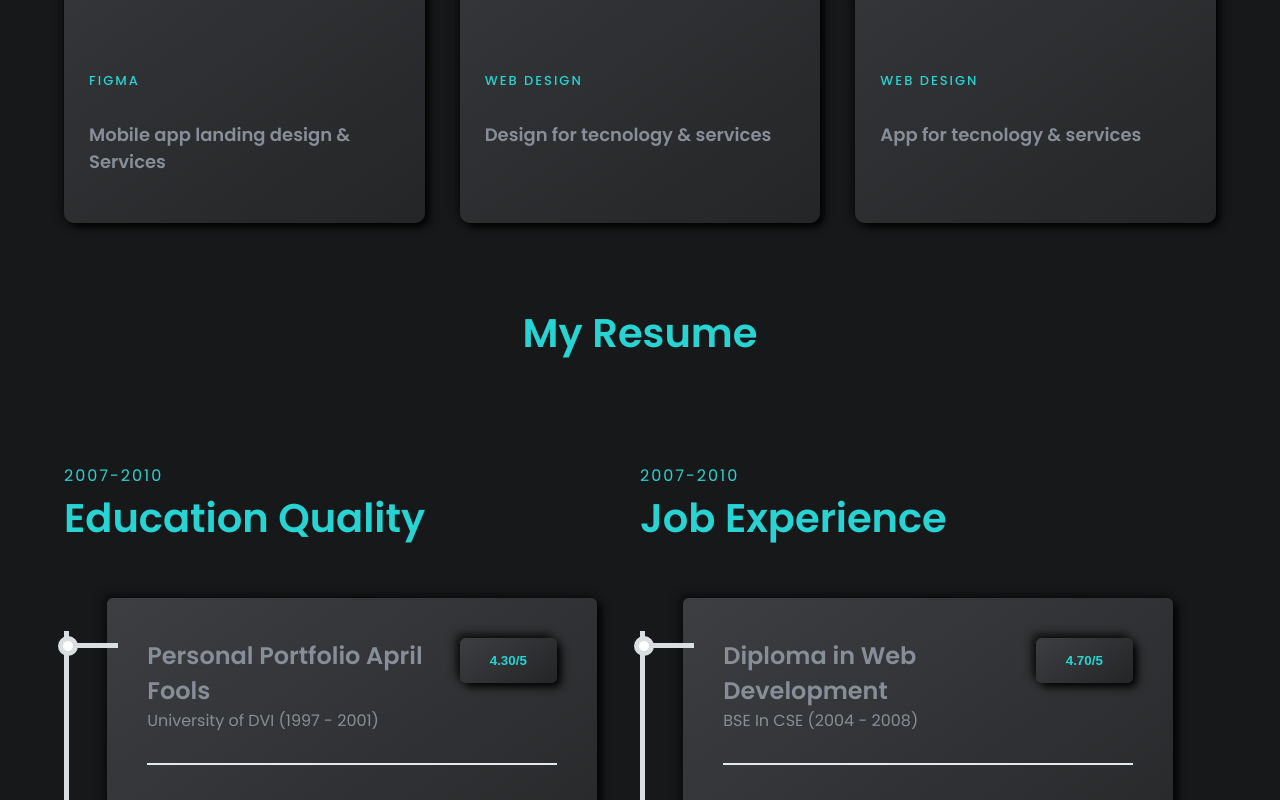
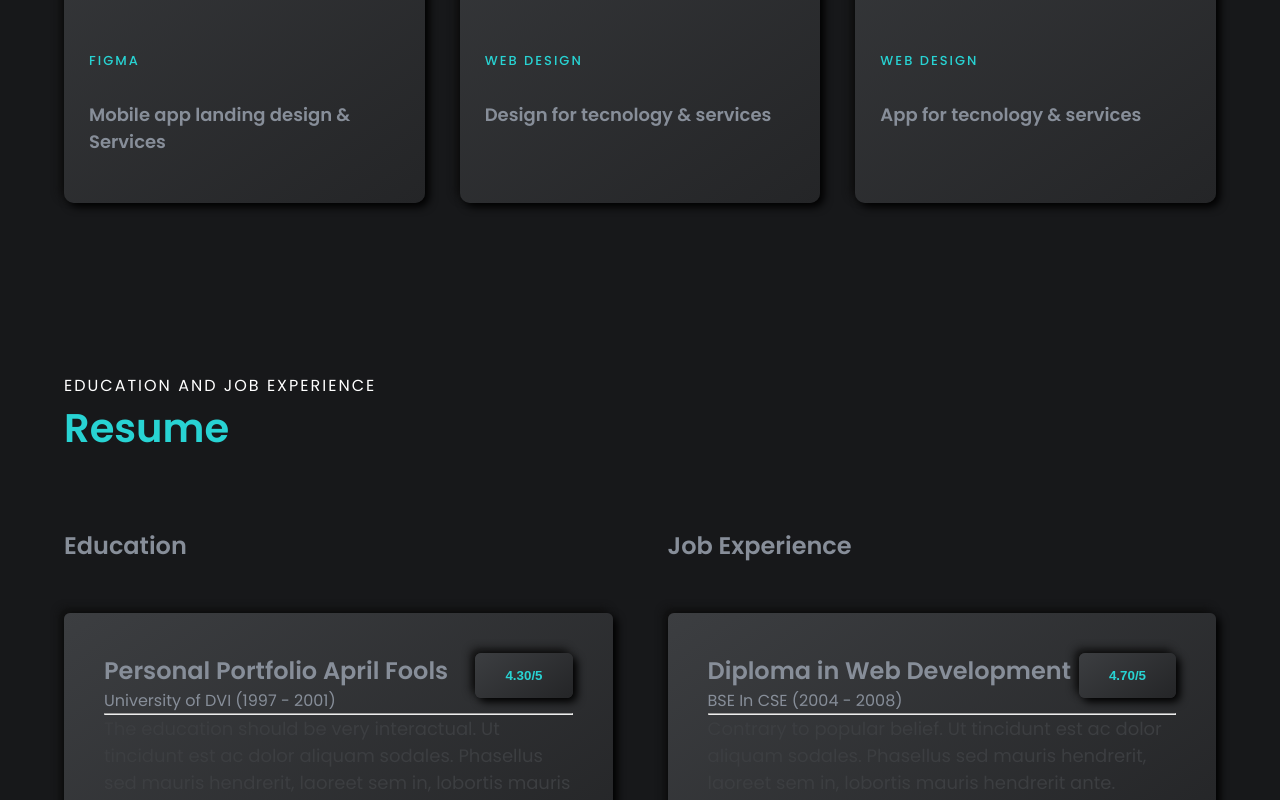
Before and after one commit to elliottcsipkes/dev-porfolio, a React (Create React App) app: page / in a window 1280 px wide. Shown: the part 2000-2800 px from the top of the page. Built offline with nearby package versions, Linux system fonts and the light colour scheme.

Commit message:
Updates to portfolio and resume styling

```diff
--- a/src/App.css
+++ b/src/App.css
@@ -79,7 +79,7 @@ button {
   margin: 50px 0 50px 0;
 }
 .heading h4 {
-  color: #28d3d3;
+  color: #ffffff;
   letter-spacing: 2px;
   font-weight: 400;
 }
--- a/src/component/Hero/Home.css
+++ b/src/component/Hero/Home.css
@@ -63,7 +63,7 @@
 }
 .hero .btn_shadow{
   margin-top: 30px;
-  margin-bottom: 60px;
+  margin-bottom: 20px;
 }
 .hero_btn button img {
   width: 30px;
--- a/src/component/Portfolio/Portfolio.css
+++ b/src/component/Portfolio/Portfolio.css
@@ -1,5 +1,6 @@
 .Portfolio {
   position: relative;
+  padding-top: 10px;
 }
 .Portfolio .box {
   border-radius: 10px;
--- a/src/component/Portfolio/Portfolio.js
+++ b/src/component/Portfolio/Portfolio.js
@@ -9,8 +9,8 @@ const Portfolio = () => {
       <section className="Portfolio top" id="portfolio">
         <div className="container">
           <div className="heading text-left ">
-            <h4>VISIT MY PORTFOLIO AND KEEP YOUR FEEDBACK</h4>
-            <h1>My Portfolio</h1>
+            <h4>MY RECENT PROJECTS</h4>
+            <h1>Portfolio</h1>
           </div>
 
           <div className="content grid">
--- a/src/component/Resume/Resume.css
+++ b/src/component/Resume/Resume.css
@@ -1,18 +1,21 @@
+.Resume{
+  padding-top: 90px;
+}
+
 .Resume .heading h1 {
   font-size: 40px;
 }
 .Resume .content {
-  max-width: 85%;
-  margin: auto;
+  max-width: 100%;
+  display: flex;
+
+  flex-direction: column;
+  justify-content: space-between;
 }
 .Resume .box {
   padding: 40px;
 }
-.Resume hr {
-  margin: 30px 0 30px 0;
-  border: 1px solid #e3e9ed;
-  background-color: #e3e9ed;
-}
+
 .Resume .rate .btn_shadow {
   color: #28d3d3;
   padding: 15px 30px;
@@ -43,41 +46,16 @@
 }
 .Resume .left {
   position: relative;
+  margin-right: 55px;
 }
-.Resume .left::after {
-  content: "";
-  position: absolute;
-  top: 16%;
-  left: 0;
-  height: 118vh;
-  width: 5px;
-  background: #d9dee2;
-  z-index: -2;
+.heading h2 {
+  margin: auto;
 }
-.Resume .box::after {
-  content: "";
-  position: absolute;
-  top: 13%;
-  left: -8%;
-  height: 5px;
-  width: 50px;
-  background: #d9dee2;
+.Resume .gray {
+  color: #878e99;
 }
-.Resume .box::before {
-  content: "";
-  position: absolute;
-  top: 11%;
-  left: -10%;
-  height: 10px;
-  width: 10px;
-  background: #fff;
-  border: 5px solid #d9dee2;
-  border-radius: 50%;
-  z-index: 5;
-  transition: 0.5s;
-}
-.Resume .box:hover.box:before {
-  background: #28d3d3;
+.heading .gray {
+  margin-top: -30px;
 }
 @media (max-width: 768px) {
   .Resume .d_flex {
--- a/src/component/Resume/Resume.js
+++ b/src/component/Resume/Resume.js
@@ -8,15 +8,15 @@ const Resume = () => {
     <>
       <section className="Resume" id="resume">
         <div className="container top">
-          <div className="heading text-center">
-            <h1>My Resume</h1>
+          <div className="heading text-left">
+            <h4>EDUCATION AND JOB EXPERIENCE</h4>
+            <h1>Resume</h1>
           </div>
 
-          <div className="content-section mtop d_flex">
+          <div className="content-section d_flex">
             <div className="left">
               <div className="heading">
-                <h4>2007-2010</h4>
-                <h1>Education Quality</h1>
+                <h2 className="gray">Education</h2>
               </div>
 
               <div className="content">
@@ -49,10 +49,9 @@ const Resume = () => {
                 </div>*/}
               </div>
             </div>
-            <div className="left">
+            <div className="right">
               <div className="heading">
-                <h4>2007-2010</h4>
-                <h1>Job Experience</h1>
+                <h2 className="gray">Job Experience</h2>
               </div>
 
               <div className="content">
```
